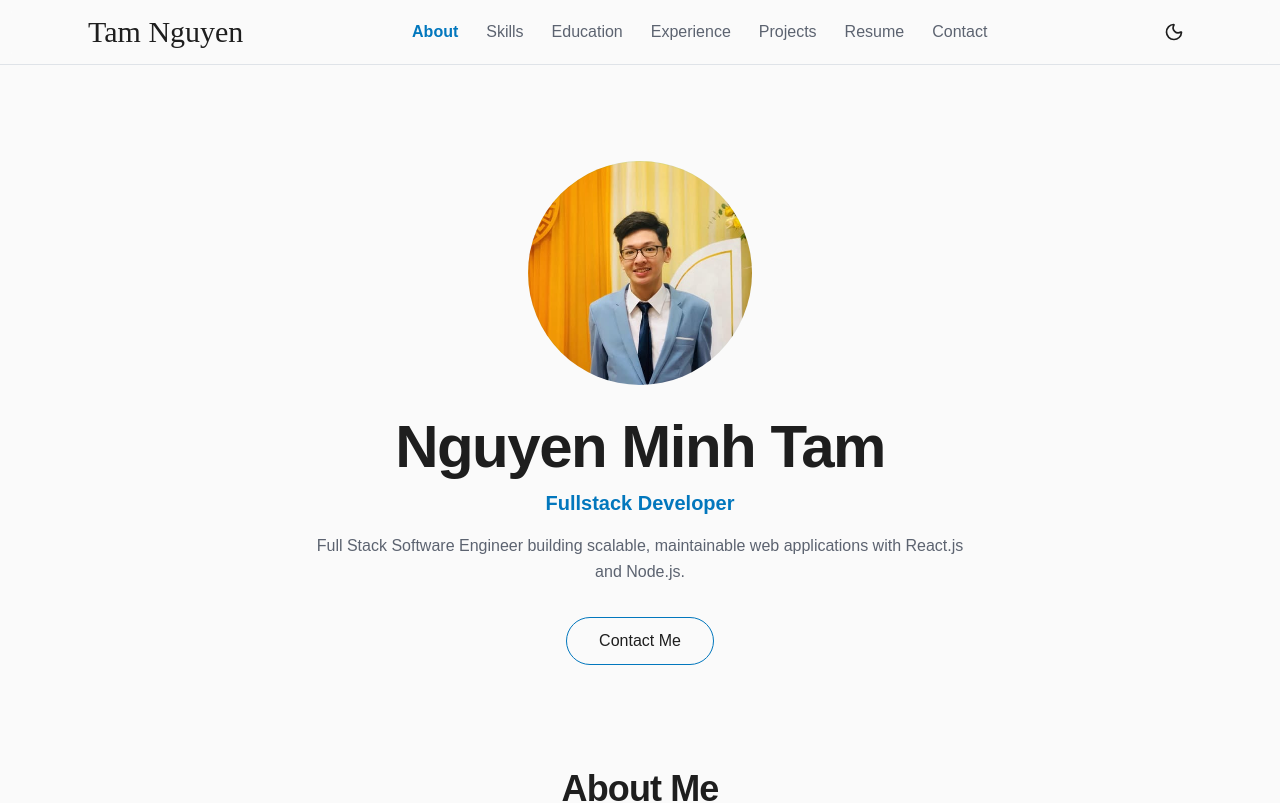
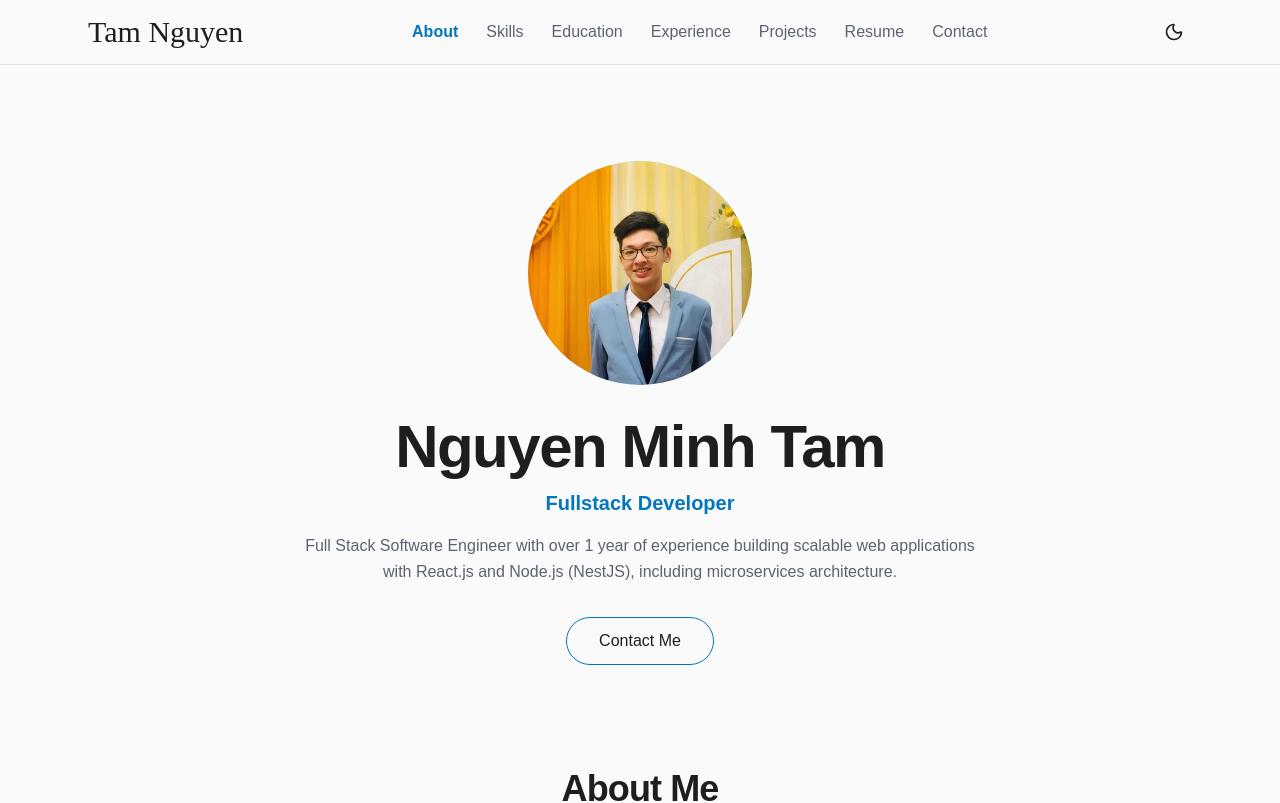
Before and after one commit to SoulMinT05/portfolio, a React (Vite) app: page / in a window 1280 px wide. Shown: the top 803 px of the page. Built offline with nearby package versions, Linux system fonts and the light colour scheme.

Commit message:
Make hero tagline more specific about experience and microservices

```diff
--- a/src/data/profile.ts
+++ b/src/data/profile.ts
@@ -3,7 +3,7 @@ export const profile = {
   logo: 'Tam Nguyen',
   title: 'Fullstack Developer',
   tagline:
-    'Full Stack Software Engineer building scalable, maintainable web applications with React.js and Node.js.',
+    'Full Stack Software Engineer with over 1 year of experience building scalable web applications with React.js and Node.js (NestJS), including microservices architecture.',
   email: 'minhtam5111993@gmail.com',
   phone: '+84 857942182',
   linkedin: 'https://linkedin.com/in/tamnguyen0511',
```
